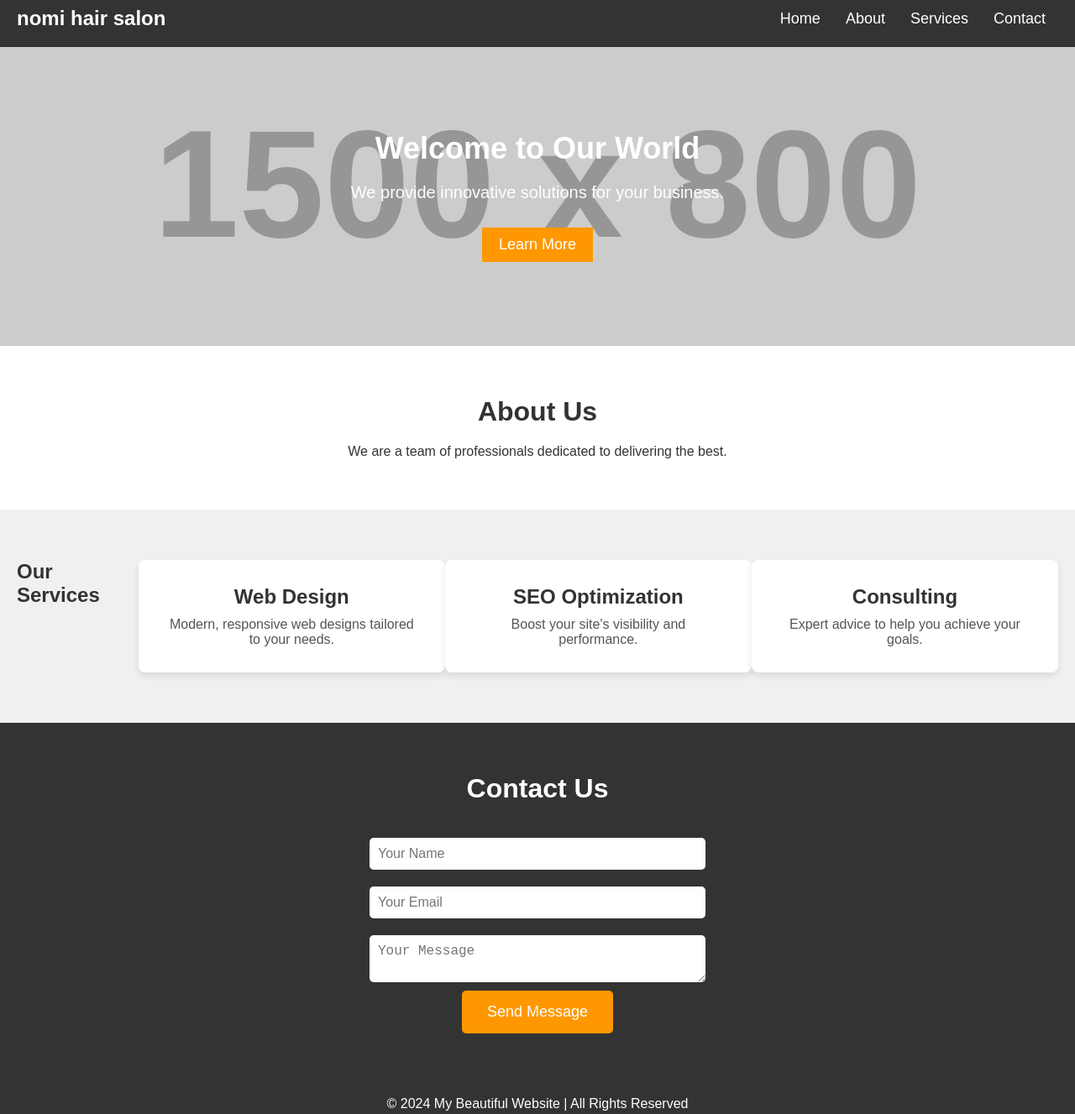
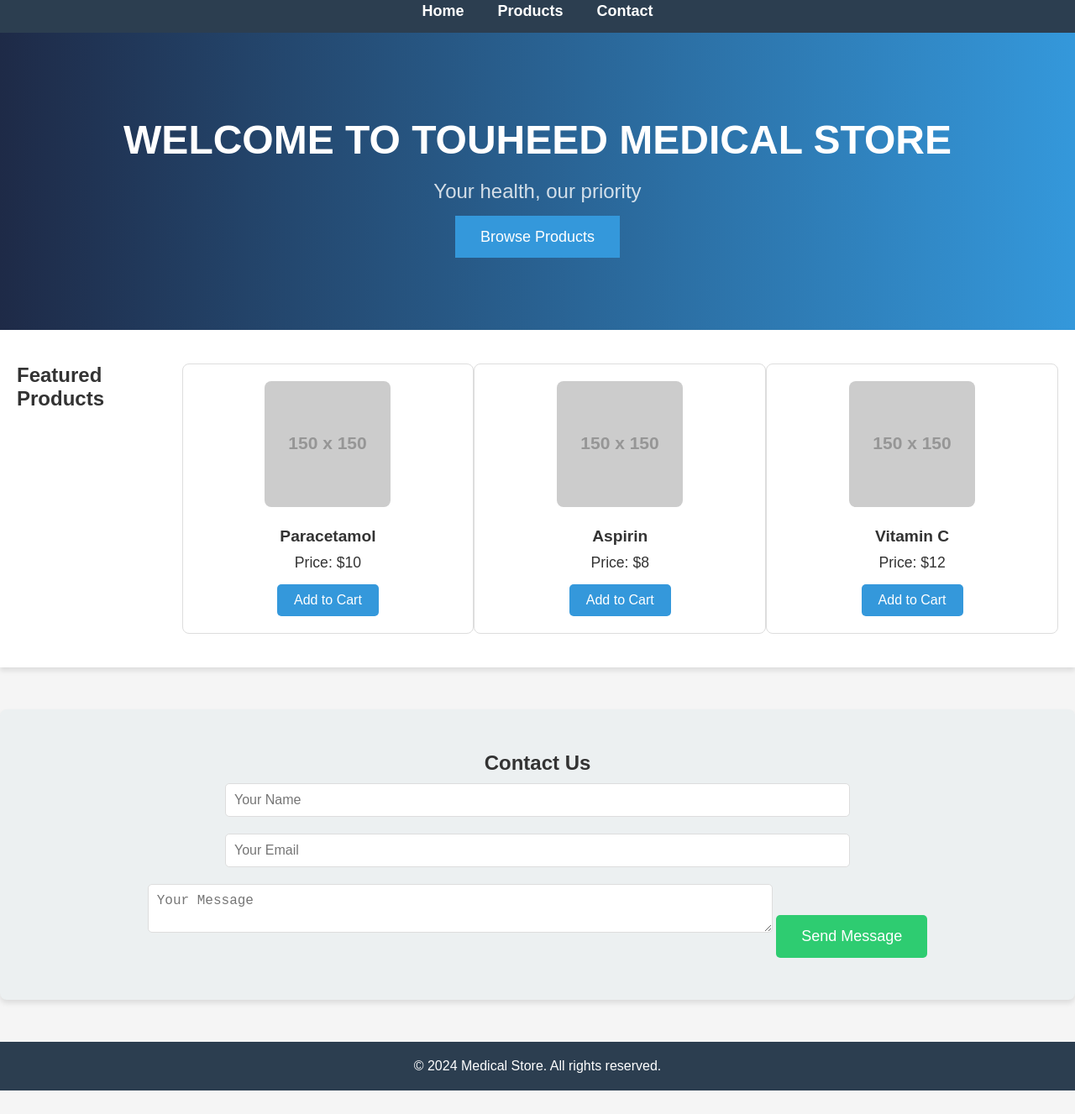
Before and after one commit to princenomi320/2301C2, a plain HTML site: page index.html in a window 1280 px wide. Shown: the part 12-1339 px from the top of the page at 84% size. After the commit the page ends 1311 px from the top, so only its background shows below. Drawn offline with Linux system fonts and the light colour scheme; placeholder pictures from the web are drawn by us.

Commit message:
first commit

```diff
--- a/index.html
+++ b/index.html
@@ -1,65 +1,64 @@
 <!DOCTYPE html>
-<html lang="ur">
+<html lang="en">
 <head>
     <meta charset="UTF-8">
     <meta name="viewport" content="width=device-width, initial-scale=1.0">
-    <title>Attractive Website</title>
+    <title>Medical Store</title>
     <link rel="stylesheet" href="style.css">
 </head>
 <body>
     <header>
-        <div class="logo">
-            <h1>nomi hair salon</h1>
-        </div>
         <nav>
             <ul>
                 <li><a href="#home">Home</a></li>
-                <li><a href="#about">About</a></li>
-                <li><a href="#services">Services</a></li>
+                <li><a href="#products">Products</a></li>
                 <li><a href="#contact">Contact</a></li>
             </ul>
         </nav>
     </header>
 
     <section id="home" class="hero">
-        <h2>Welcome to Our World</h2>
-        <p>We provide innovative solutions for your business.</p>
-        <button>Learn More</button>
-    </section>
-
-    <section id="about" class="section-about">
-        <h2>About Us</h2>
-        <p>We are a team of professionals dedicated to delivering the best.</p>
-    </section>
-
-    <section id="services" class="section-services">
-        <h2>Our Services</h2>
-        <div class="service-card">
-            <h3>Web Design</h3>
-            <p>Modern, responsive web designs tailored to your needs.</p>
-        </div>
-        <div class="service-card">
-            <h3>SEO Optimization</h3>
-            <p>Boost your site's visibility and performance.</p>
-        </div>
-        <div class="service-card">
-            <h3>Consulting</h3>
-            <p>Expert advice to help you achieve your goals.</p>
+        <div class="hero-content">
+            <h1>Welcome to Touheed Medical Store</h1>
+            <p>Your health, our priority</p>
+            <a href="#products" class="cta-button">Browse Products</a>
         </div>
     </section>
 
-    <section id="contact" class="section-contact">
+    <section id="products" class="product-list">
+        <h2>Featured Products</h2>
+        <div class="product">
+            <img src="https://via.placeholder.com/150" alt="Medicine 1">
+            <h3>Paracetamol</h3>
+            <p>Price: $10</p>
+            <button class="add-to-cart">Add to Cart</button>
+        </div>
+        <div class="product">
+            <img src="https://via.placeholder.com/150" alt="Medicine 2">
+            <h3>Aspirin</h3>
+            <p>Price: $8</p>
+            <button class="add-to-cart">Add to Cart</button>
+        </div>
+        <div class="product">
+            <img src="https://via.placeholder.com/150" alt="Medicine 3">
+            <h3>Vitamin C</h3>
+            <p>Price: $12</p>
+            <button class="add-to-cart">Add to Cart</button>
+        </div>
+    </section>
+
+    <section id="contact" class="contact-form">
         <h2>Contact Us</h2>
-        <form>
-            <input type="text" placeholder="Your Name" required>
-            <input type="email" placeholder="Your Email" required>
-            <textarea placeholder="Your Message" required></textarea>
+        <form id="contact-form">
+            <input type="text" id="name" placeholder="Your Name" required>
+            <input type="email" id="email" placeholder="Your Email" required>
+            <textarea id="message" placeholder="Your Message" required></textarea>
             <button type="submit">Send Message</button>
         </form>
     </section>
 
     <footer>
-        <p>&copy; 2024 My Beautiful Website | All Rights Reserved</p>
+        <p>&copy; 2024 Medical Store. All rights reserved.</p>
     </footer>
 
     <script src="script.js"></script>
--- a/script.js
+++ b/script.js
@@ -1,9 +1,30 @@
-// script.js
-document.addEventListener('DOMContentLoaded', function() {
-    const buttons = document.querySelectorAll('button');
-    buttons.forEach(button => {
-        button.addEventListener('click', () => {
-            alert('Button clicked!');
-        });
+// JavaScript for Add to Cart button
+const addToCartButtons = document.querySelectorAll('.add-to-cart');
+
+addToCartButtons.forEach(button => {
+    button.addEventListener('click', () => {
+        alert('Product added to cart!');
     });
 });
+
+// Smooth Scroll to Section
+const ctaButton = document.querySelector('.cta-button');
+ctaButton.addEventListener('click', (e) => {
+    e.preventDefault();
+    document.querySelector('#products').scrollIntoView({
+        behavior: 'smooth'
+    });
+});
+
+// Contact Form Submission (Optional: for demonstration)
+const contactForm = document.getElementById('contact-form');
+
+contactForm.addEventListener('submit', function(e) {
+    e.preventDefault();
+    const name = document.getElementById('name').value;
+    const email = document.getElementById('email').value;
+    const message = document.getElementById('message').value;
+
+    alert(`Message sent by ${name} (${email}): ${message}`);
+    contactForm.reset();
+});
--- a/style.css
+++ b/style.css
@@ -1,4 +1,3 @@
-/* styles.css */
 * {
     margin: 0;
     padding: 0;
@@ -11,165 +10,193 @@ body {
     color: #333;
 }
 
-/* Header Styles */
 header {
-    background-color: #333;
+    background-color: #2c3e50;
     color: white;
-    padding: 20px;
-    display: flex;
-    justify-content: space-between;
-    align-items: center;
-}
-
-header .logo h1 {
-    font-size: 24px;
+    padding: 15px 0;
+    text-align: center;
+    box-shadow: 0 4px 6px rgba(0, 0, 0, 0.1);
 }
 
 nav ul {
     list-style: none;
     display: flex;
+    justify-content: center;
+    padding: 0;
 }
 
 nav ul li {
-    margin: 0 15px;
+    margin: 0 20px;
 }
 
 nav ul li a {
+    color: white;
     text-decoration: none;
-    color: white;
     font-size: 18px;
+    font-weight: bold;
     transition: color 0.3s;
 }
 
 nav ul li a:hover {
-    color: #ff9800;
+    color: #3498db;
 }
 
-/* Hero Section */
 .hero {
-    background: url('https://via.placeholder.com/1500x800') no-repeat center center/cover;
+    background: linear-gradient(to right, #1e2a47, #3498db);
     color: white;
     padding: 100px 20px;
     text-align: center;
+    background-size: cover;
 }
 
-.hero h2 {
-    font-size: 36px;
+.hero-content h1 {
+    font-size: 3em;
+    font-weight: bold;
+    margin-bottom: 20px;
+    text-transform: uppercase;
+    animation: fadeIn 2s ease-out;
+}
+
+.hero-content p {
+    font-size: 1.5em;
+    margin-bottom: 30px;
+    opacity: 0.8;
+}
+
+.cta-button {
+    background-color: #3498db;
+    color: white;
+    padding: 15px 30px;
+    font-size: 18px;
+    border: none;
+    cursor: pointer;
+    text-decoration: none;
+    transition: background-color 0.3s;
+}
+
+.cta-button:hover {
+    background-color: #2980b9;
+}
+
+.product-list {
+    display: flex;
+    justify-content: space-around;
+    padding: 40px 20px;
+    background-color: white;
+    box-shadow: 0 4px 6px rgba(0, 0, 0, 0.1);
+}
+
+.product {
+    background-color: #fff;
+    border: 1px solid #ddd;
+    padding: 20px;
+    width: 30%;
+    text-align: center;
+    transition: transform 0.3s ease, box-shadow 0.3s ease;
+    border-radius: 8px;
+}
+
+.product img {
+    width: 100%;
+    max-width: 150px;
+    border-radius: 8px;
     margin-bottom: 20px;
 }
 
-.hero p {
-    font-size: 20px;
-    margin-bottom: 30px;
+.product h3 {
+    font-size: 1.2em;
+    margin-bottom: 10px;
 }
 
-.hero button {
+.product p {
+    font-size: 1.1em;
+    margin-bottom: 15px;
+}
+
+.product button {
+    background-color: #3498db;
+    color: white;
+    border: none;
     padding: 10px 20px;
-    font-size: 18px;
-    background-color: #ff9800;
-    border: none;
-    color: white;
     cursor: pointer;
+    font-size: 16px;
+    border-radius: 5px;
     transition: background-color 0.3s;
 }
 
-.hero button:hover {
-    background-color: #e68900;
+.product:hover {
+    transform: translateY(-10px);
+    box-shadow: 0 10px 20px rgba(0, 0, 0, 0.1);
 }
 
-/* About Section */
-.section-about {
-    padding: 60px 20px;
-    background-color: #fff;
-    text-align: center;
+.product button:hover {
+    background-color: #2980b9;
 }
 
-.section-about h2 {
-    font-size: 32px;
-    margin-bottom: 20px;
+.contact-form {
+    padding: 50px 20px;
+    background-color: #ecf0f1;
+    text-align: center;
+    margin-top: 50px;
+    box-shadow: 0 4px 6px rgba(0, 0, 0, 0.1);
+    border-radius: 8px;
 }
 
-/* Services Section */
-.section-services {
-    display: flex;
-    justify-content: space-around;
-    padding: 60px 20px;
-    background-color: #f0f0f0;
-}
-
-.service-card {
-    background-color: white;
-    padding: 30px;
-    border-radius: 8px;
-    box-shadow: 0 4px 8px rgba(0, 0, 0, 0.1);
-    width: 30%;
-    text-align: center;
-    transition: transform 0.3s;
-}
-
-.service-card h3 {
-    font-size: 24px;
-    margin-bottom: 10px;
-}
-
-.service-card p {
-    font-size: 16px;
-    color: #555;
-}
-
-.service-card:hover {
-    transform: translateY(-10px);
-}
-
-/* Contact Section */
-.section-contact {
-    background-color: #333;
-    color: white;
-    padding: 60px 20px;
-    text-align: center;
-}
-
-.section-contact h2 {
-    font-size: 32px;
-    margin-bottom: 30px;
-}
-
-.section-contact form {
-    display: flex;
-    flex-direction: column;
-    align-items: center;
-}
-
-.section-contact input,
-.section-contact textarea {
-    width: 100%;
-    max-width: 400px;
+.contact-form input,
+.contact-form textarea {
+    width: 60%;
     padding: 10px;
     margin: 10px 0;
-    border: none;
+    border: 1px solid #ddd;
     border-radius: 5px;
     font-size: 16px;
 }
 
-.section-contact button {
+.contact-form button {
+    background-color: #2ecc71;
+    color: white;
     padding: 15px 30px;
-    background-color: #ff9800;
+    font-size: 18px;
     border: none;
-    color: white;
-    font-size: 18px;
     cursor: pointer;
     border-radius: 5px;
+    transition: background-color 0.3s;
 }
 
-.section-contact button:hover {
-    background-color: #e68900;
+.contact-form button:hover {
+    background-color: #27ae60;
 }
 
-/* Footer */
 footer {
-    background-color: #333;
+    text-align: center;
+    padding: 20px;
+    background-color: #2c3e50;
     color: white;
-    text-align: center;
-    padding: 15px;
-    font-size: 16px;
+    margin-top: 50px;
 }
+
+@keyframes fadeIn {
+    0% {
+        opacity: 0;
+    }
+    100% {
+        opacity: 1;
+    }
+}
+
+@media (max-width: 768px) {
+    .product-list {
+        flex-direction: column;
+        align-items: center;
+    }
+
+    .product {
+        width: 80%;
+        margin-bottom: 20px;
+    }
+
+    .contact-form input,
+    .contact-form textarea {
+        width: 80%;
+    }
+}
```
